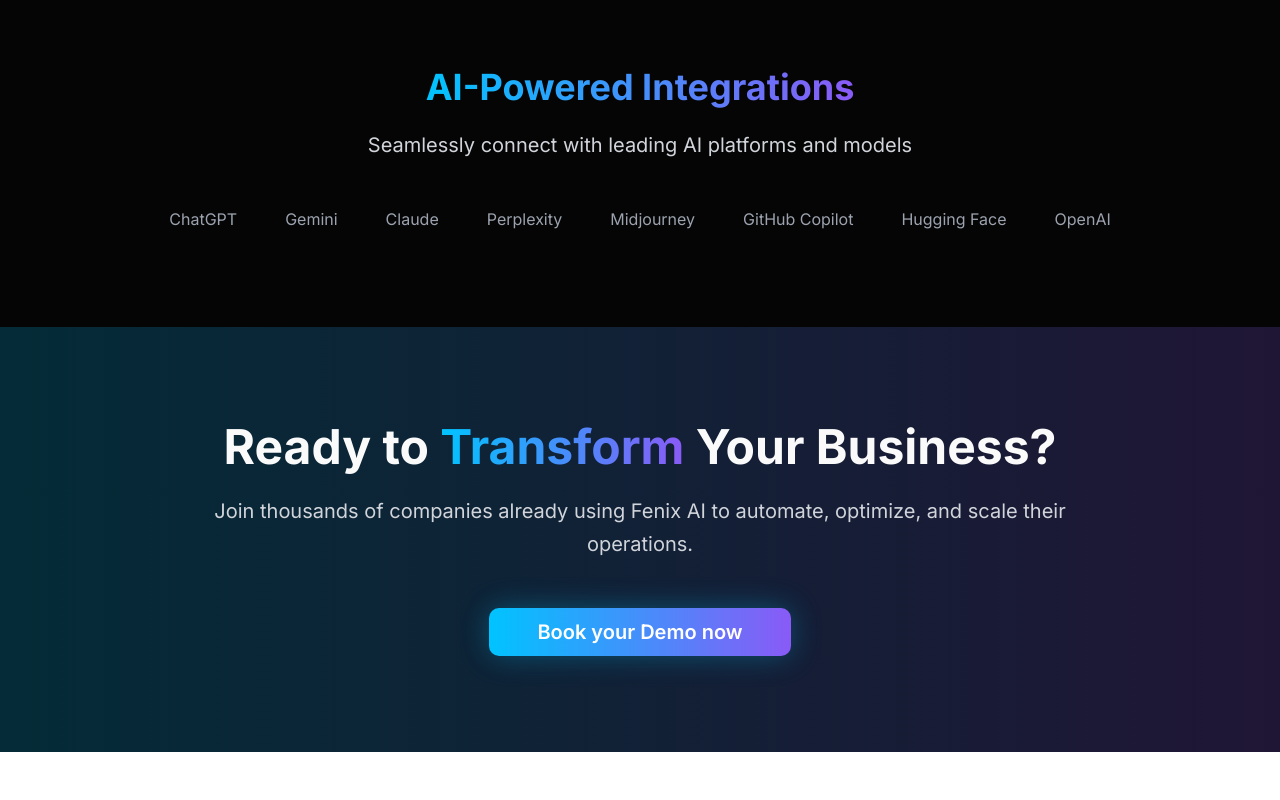
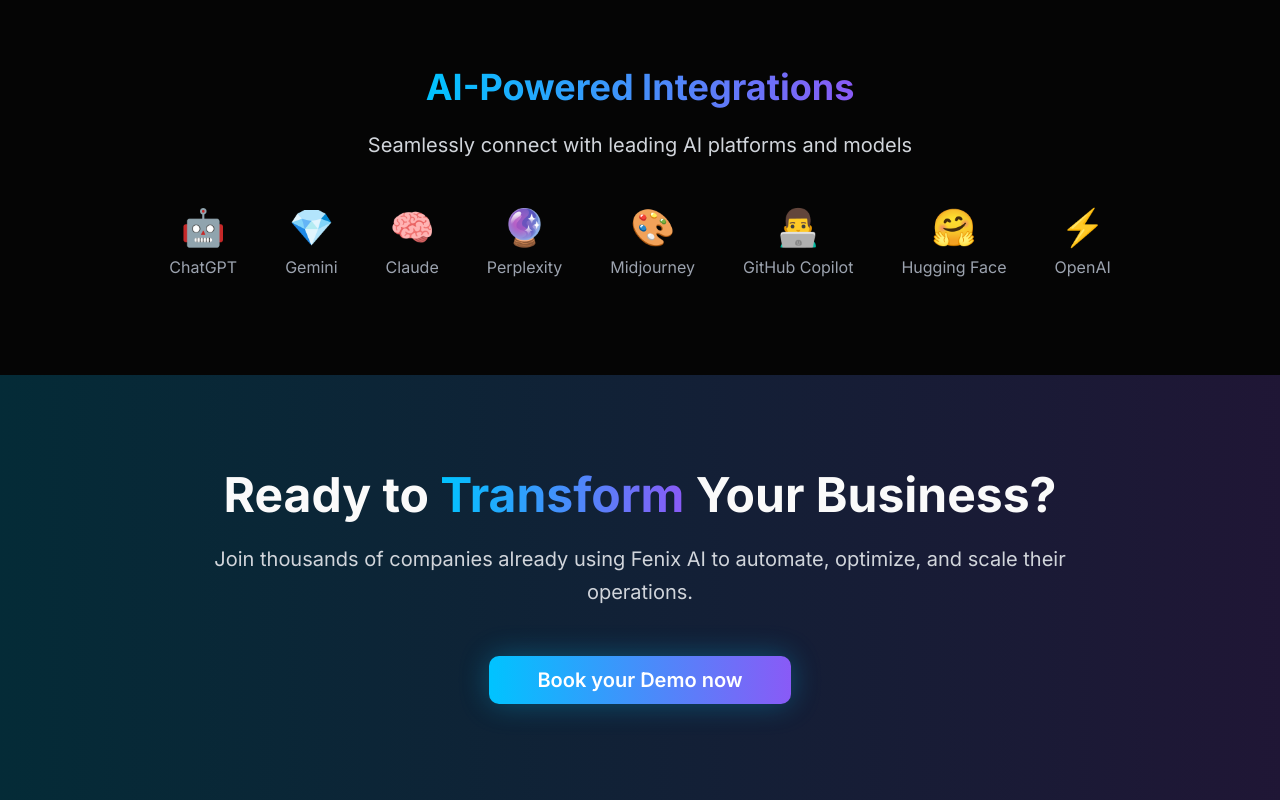
Before and after one commit to Ajlm1978/genomaai-web, a React (Vite) app: page / in a window 1280 px wide. Shown: the part 2305-3105 px from the top of the page. Before the commit the page ends 3057 px from the top, so only its background shows below. Built offline with nearby package versions, Linux system fonts and the light colour scheme.

Commit message:
Reverted to commit 29539f1cb85dfc30f247766bd7bfe3a42c8b0418

```diff
--- a/src/components/IntegrationsSection.tsx
+++ b/src/components/IntegrationsSection.tsx
@@ -29,6 +29,9 @@ const IntegrationsSection = () => {
               key={index}
               className="flex flex-col items-center group cursor-pointer transition-all duration-300 hover:scale-110"
             >
+              <div className="text-4xl mb-2 group-hover:scale-125 transition-transform duration-300 group-hover:animate-pulse">
+                {integration.logo}
+              </div>
               <span className="text-gray-400 group-hover:text-white transition-colors duration-300">
                 {integration.name}
               </span>
```
